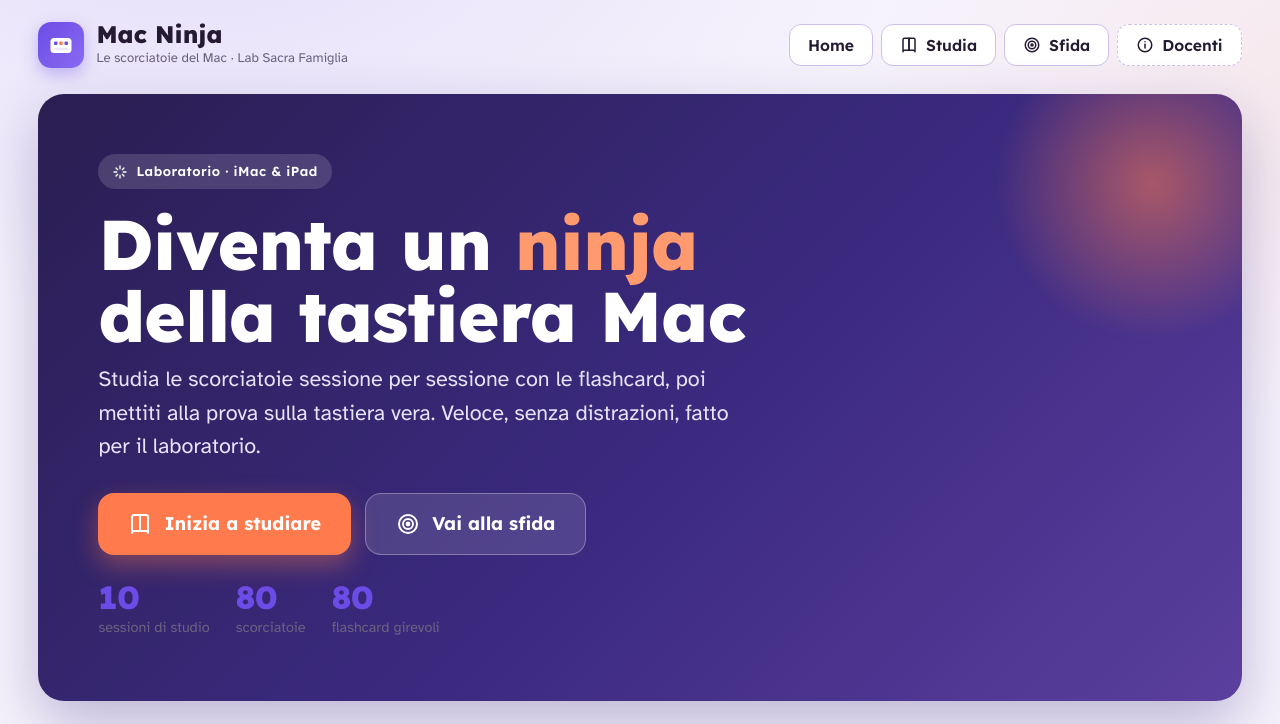
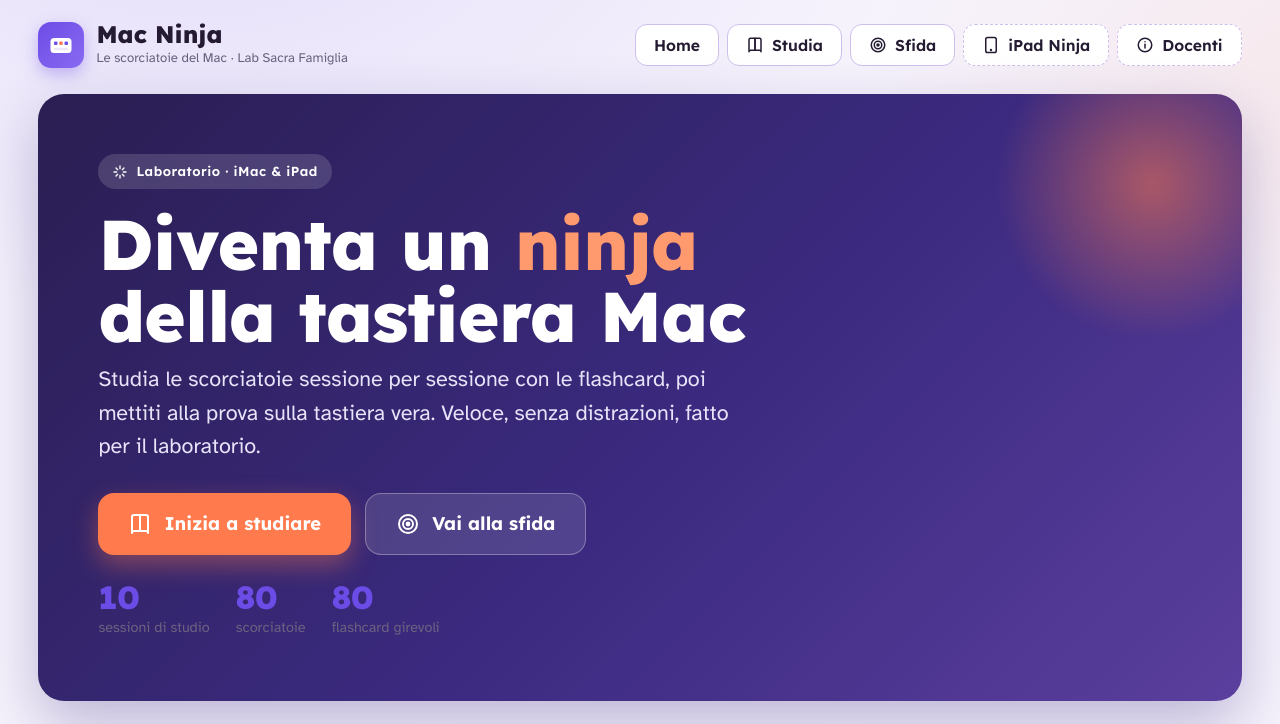
Before and after one commit to sacrafamigliaandrea/mac_ninja, a plain HTML site: page index.html in a window 1280 px wide. Shown: the top 724 px of the page. Drawn offline with Linux system fonts and the light colour scheme.

Commit message:
Add files via upload

```diff
--- a/index.html
+++ b/index.html
@@ -381,6 +381,7 @@ body.game-mode .arr{font-size:1.2vh}
       <button data-nav="home" onclick="go('home')">Home</button>
       <button data-nav="study" onclick="go('study')" id="navStudy"></button>
       <button data-nav="game" onclick="go('game')" id="navGame"></button>
+      <button class="ghost" onclick="location.href='ipad-ninja.html'" title="Vai a iPad Ninja"><svg viewBox="0 0 24 24" fill="none" stroke="currentColor" stroke-width="2" stroke-linecap="round" stroke-linejoin="round"><rect x="5" y="2" width="14" height="20" rx="2.5"/><circle cx="12" cy="18.6" r=".6" fill="currentColor"/></svg>iPad Ninja</button>
       <button class="ghost" onclick="openInfo()" id="navInfo"></button>
     </nav>
   </div>
```
Also changed, not shown: ipad-ninja.html (+1 -0 lines).
